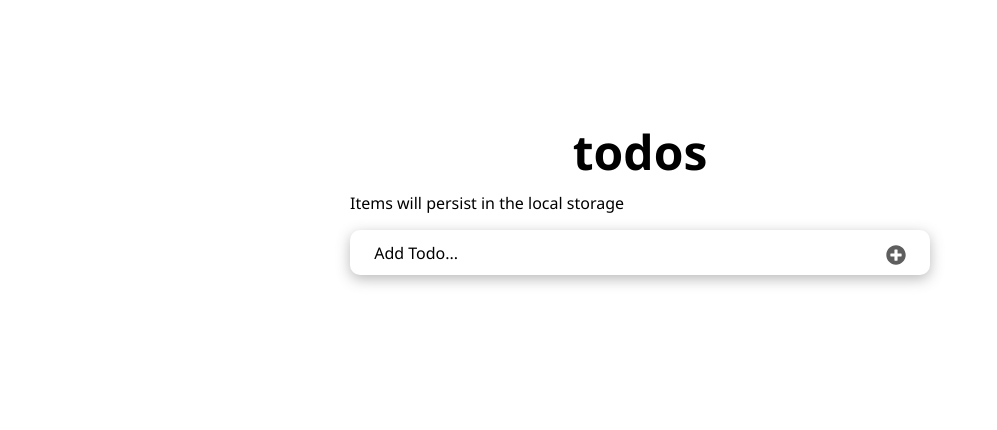
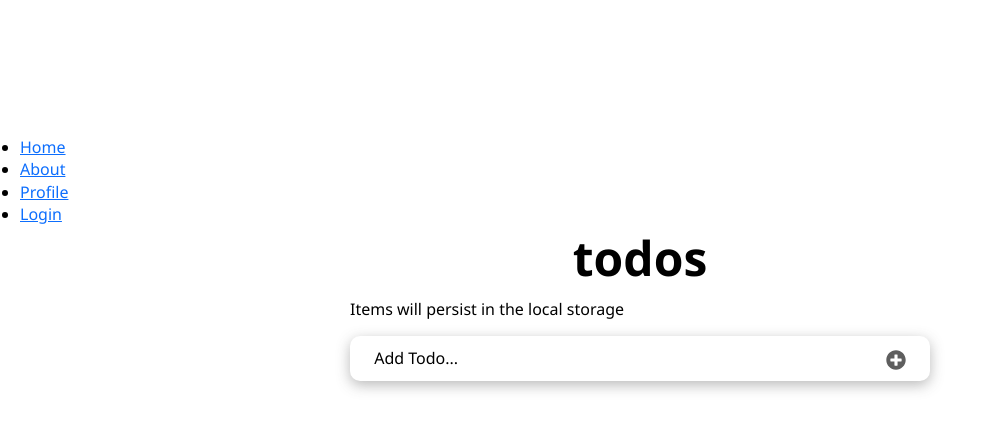
Before and after one commit to orlandodiazc/todo-app, a React (Create React App) app: page / in a window 1280 px wide. Shown: the top 430 px of the page, without its empty margins (0-997 px from the left). Built offline with nearby package versions, Linux system fonts and the light colour scheme.

Commit message:
Add Browser Routing functionality

```diff
--- a/package.json
+++ b/package.json
@@ -10,6 +10,7 @@
     "react": "^18.2.0",
     "react-dom": "^18.2.0",
     "react-icons": "^4.7.1",
+    "react-router-dom": "^6.8.2",
     "react-scripts": "5.0.1",
     "uuid": "^9.0.0",
     "web-vitals": "^2.1.4"
--- /dev/null
+++ b/src/components/Layout.js
@@ -0,0 +1,10 @@
+import { Outlet } from 'react-router-dom';
+import Navbar from './Navbar';
+
+const Layout = () => (
+  <div className="wrapper">
+    <Navbar />
+    <Outlet />
+  </div>
+);
+export default Layout;
--- /dev/null
+++ b/src/components/Navbar.js
@@ -0,0 +1,21 @@
+import { NavLink } from 'react-router-dom';
+
+const links = [
+  { path: '/', text: 'Home' },
+  { path: 'about', text: 'About' },
+  { path: 'profile', text: 'Profile' },
+  { path: 'login', text: 'Login' },
+];
+
+const Navbar = () => (
+  <nav className="navbar">
+    <ul>
+      {links.map((link) => (
+        <li key={link.text}>
+          <NavLink to={link.path}>{link.text}</NavLink>
+        </li>
+      ))}
+    </ul>
+  </nav>
+);
+export default Navbar;
--- a/src/components/TodoApp.js
+++ b/src/components/TodoApp.js
@@ -1,12 +1,19 @@
-import Header from './Header';
-import TodosLogic from './TodosLogic';
+import { Route, Routes } from 'react-router-dom';
+
+import About from '../routes/About';
+import Home from '../routes/Home';
+import NotMatch from '../routes/NotMatch';
+import Profile from '../routes/Profile';
+import Layout from './Layout';
 
 const TodoApp = () => (
-  <div className="wrapper">
-    <div className="todos">
-      <Header />
-      <TodosLogic />
-    </div>
-  </div>
+  <Routes>
+    <Route path="/" element={<Layout />}>
+      <Route index element={<Home />} />
+      <Route path="about" element={<About />} />
+      <Route path="profile" element={<Profile />} />
+      <Route path="*" element={<NotMatch />} />
+    </Route>
+  </Routes>
 );
 export default TodoApp;
--- a/src/index.js
+++ b/src/index.js
@@ -2,13 +2,16 @@
 import 'bootstrap/dist/js/bootstrap.bundle.min';
 import React from 'react';
 import ReactDOM from 'react-dom/client';
+import { BrowserRouter } from 'react-router-dom';
 import App from './App';
 import reportWebVitals from './reportWebVitals';
 
 const root = ReactDOM.createRoot(document.getElementById('root'));
 root.render(
   <React.StrictMode>
-    <App />
+    <BrowserRouter>
+      <App />
+    </BrowserRouter>
   </React.StrictMode>,
 );
 
--- /dev/null
+++ b/src/routes/About.js
@@ -0,0 +1,2 @@
+const About = () => <div>About content</div>;
+export default About;
--- /dev/null
+++ b/src/routes/Home.js
@@ -0,0 +1,12 @@
+import Header from '../components/Header';
+import TodosLogic from '../components/TodosLogic';
+
+const Home = () => (
+  // <div className="wrapper">
+  <div className="todos">
+    <Header />
+    <TodosLogic />
+  </div>
+  // </div>
+);
+export default Home;
--- /dev/null
+++ b/src/routes/NotMatch.js
@@ -0,0 +1,6 @@
+const NotMatch = () => (
+  <div>
+    <p>Not found!</p>
+  </div>
+);
+export default NotMatch;
--- /dev/null
+++ b/src/routes/Profile.js
@@ -0,0 +1,2 @@
+const Profile = () => <div>Profile page</div>;
+export default Profile;
```
Also changed, not shown: src/App.css (deleted), 1 other file (tests, documents, lock files or other folders).
